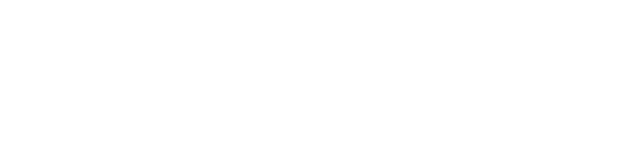
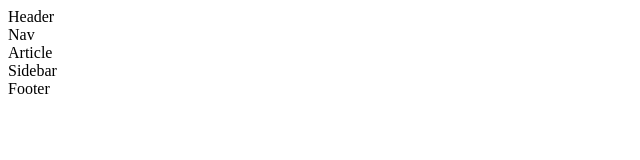
Before and after one commit to kcdstudio/Website-On-GitHub-Test, a plain HTML site: page index.html in a window 1280 px wide. Shown: the whole page, without its empty margins (0-640 px from the left). Drawn offline with nearby package versions, Linux system fonts and the light colour scheme.

Commit message:
Update index.html

```diff
--- a/index.html
+++ b/index.html
@@ -1,10 +1,35 @@
 <!DOCTYPE html>
 <html>
-  <head>
-    <meta charset="UTF-8">
-    <title>title</title>
-  </head>
-  <body>
-
-  </body>
+<head>
+  <meta charset="utf-8" />
+  <title>HTML5 basic skeleton</title>
+  <script type="text/javascript" src="http://code.jquery.com/jquery-latest.min.js"></script>
+  <!--[if lt IE 9]>
+    <script src="http://html5shiv.googlecode.com/svn/trunk/html5.js"></script>
+  <![endif]-->
+  <style type="text/css">
+    header, section, footer, aside, nav, article, figure, audio, video, canvas  { display:block; }
+  </style>
+</head>
+<body>
+  <div id="wrapper">
+    <header>
+      Header
+    </header>
+    <nav>
+      Nav
+    </nav>
+    <section id="content">
+      <article>
+        Article
+      </article>
+    </section>
+    <aside>
+      Sidebar
+    </aside>
+    <footer>
+      Footer
+    </footer>
+  </div>
+</body>
 </html>
```
